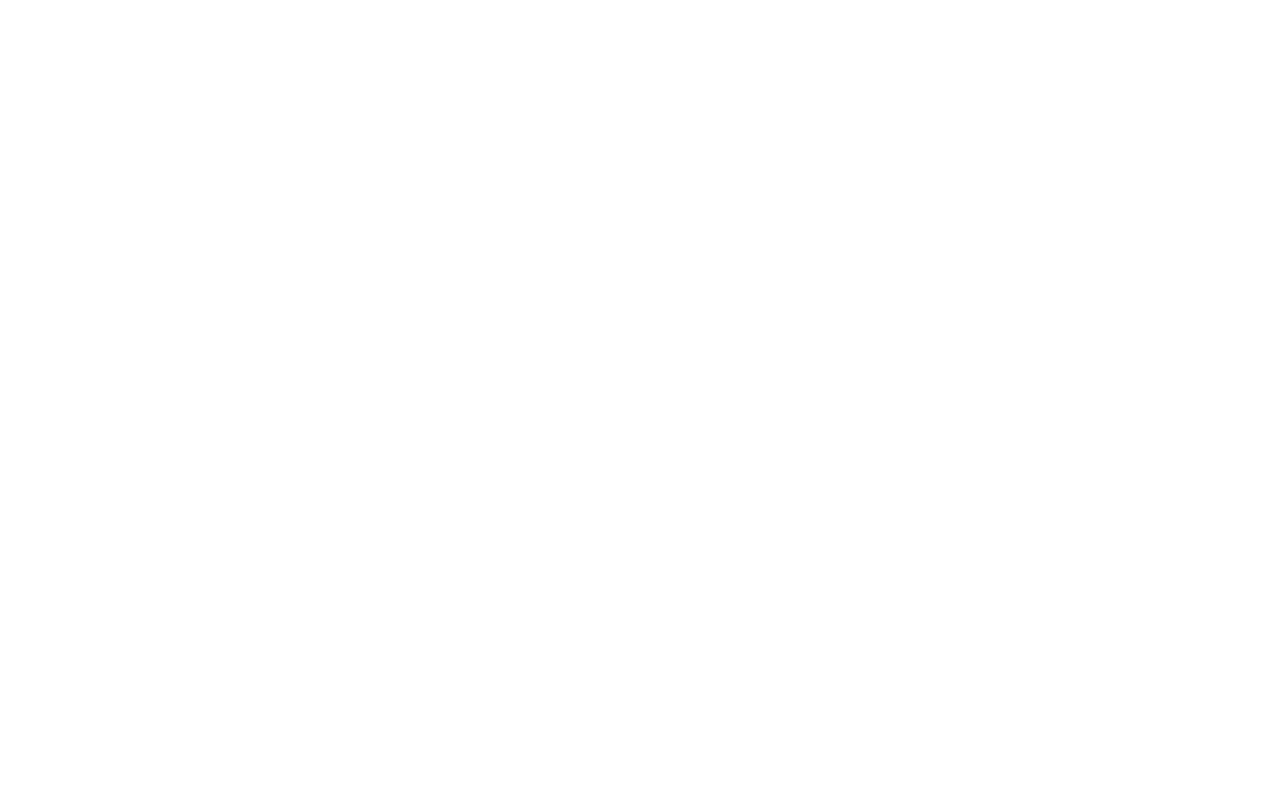
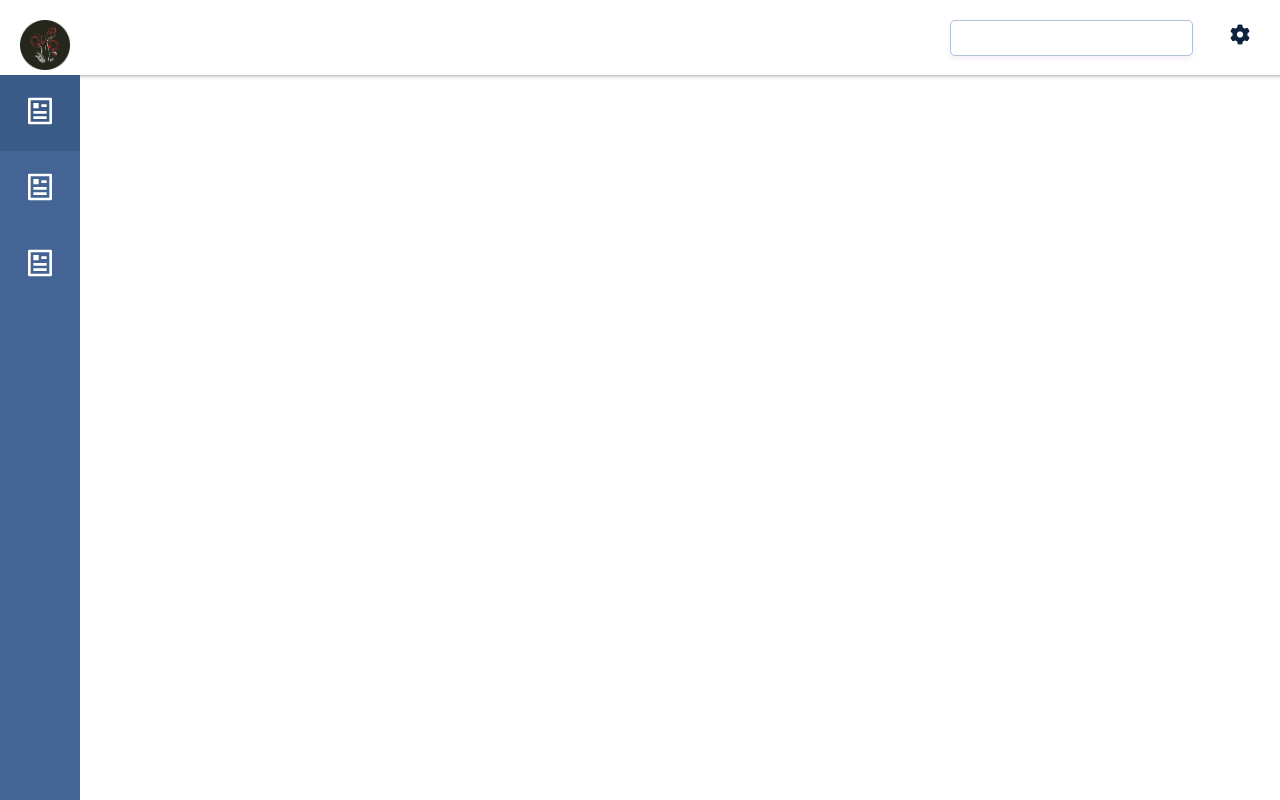
Before and after one commit to Babloo98/Diario, a React (Create React App) app: page /dashboard/home in a window 1280 px wide. Built offline with nearby package versions, Linux system fonts and the light colour scheme; a web font is replaced by a local one.

Commit message:
Dashboard components routes changed

```diff
--- a/src/Routes/index.js
+++ b/src/Routes/index.js
@@ -11,7 +11,19 @@
     },
     {
       component: Dashboard,
-      path : "/dashboard",
+      path : "/dashboard/home",
+      exact : true,
+      restricted: false,
+    },
+    {
+      component: Dashboard,
+      path : "/dashboard/diaries",
+      exact : true,
+      restricted: false,
+    },
+    {
+      component: Dashboard,
+      path : "/dashboard/filter",
       exact : true,
       restricted: false,
     },
--- a/src/components/Dashboard/index.js
+++ b/src/components/Dashboard/index.js
@@ -7,11 +7,11 @@
 class Dashboard extends Component {
   state = {
     adminOption: [
-      {label: HomeIcon, url:'Home', toolTipText: 'HOME'},
-      {label: HomeIcon, url:'Diaries', toolTipText: 'DIARY'},
-      {label: HomeIcon, url:'Filter', toolTipText: 'FILTER'},
+      {label: HomeIcon, url:'/dashboard/home', toolTipText: 'HOME'},
+      {label: HomeIcon, url:'/dashboard/diaries', toolTipText: 'DIARY'},
+      {label: HomeIcon, url:'/dashboard/filter', toolTipText: 'FILTER'},
     ],
-      isSelected: 'Home',
+      isSelected: '/dashboard/home',
   };
 
   selectedTab = (selectedUrl) => {
```
